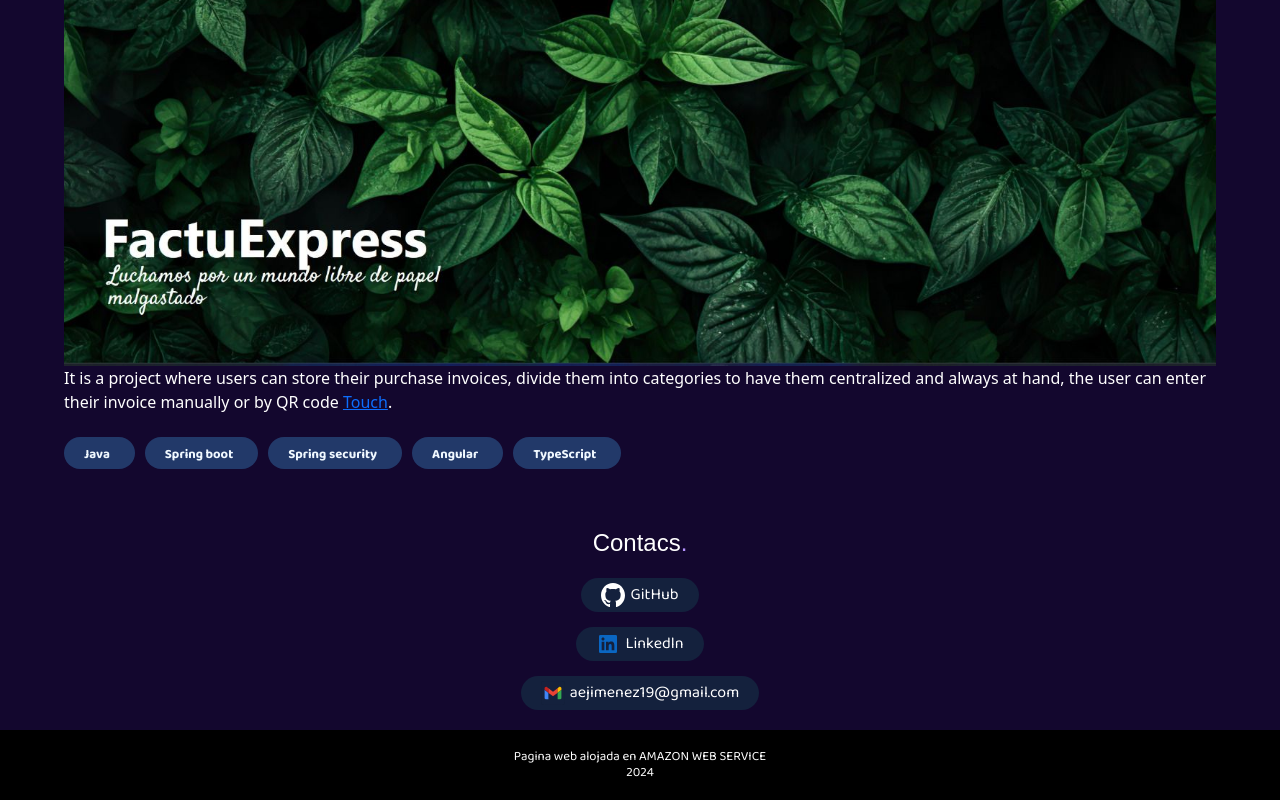
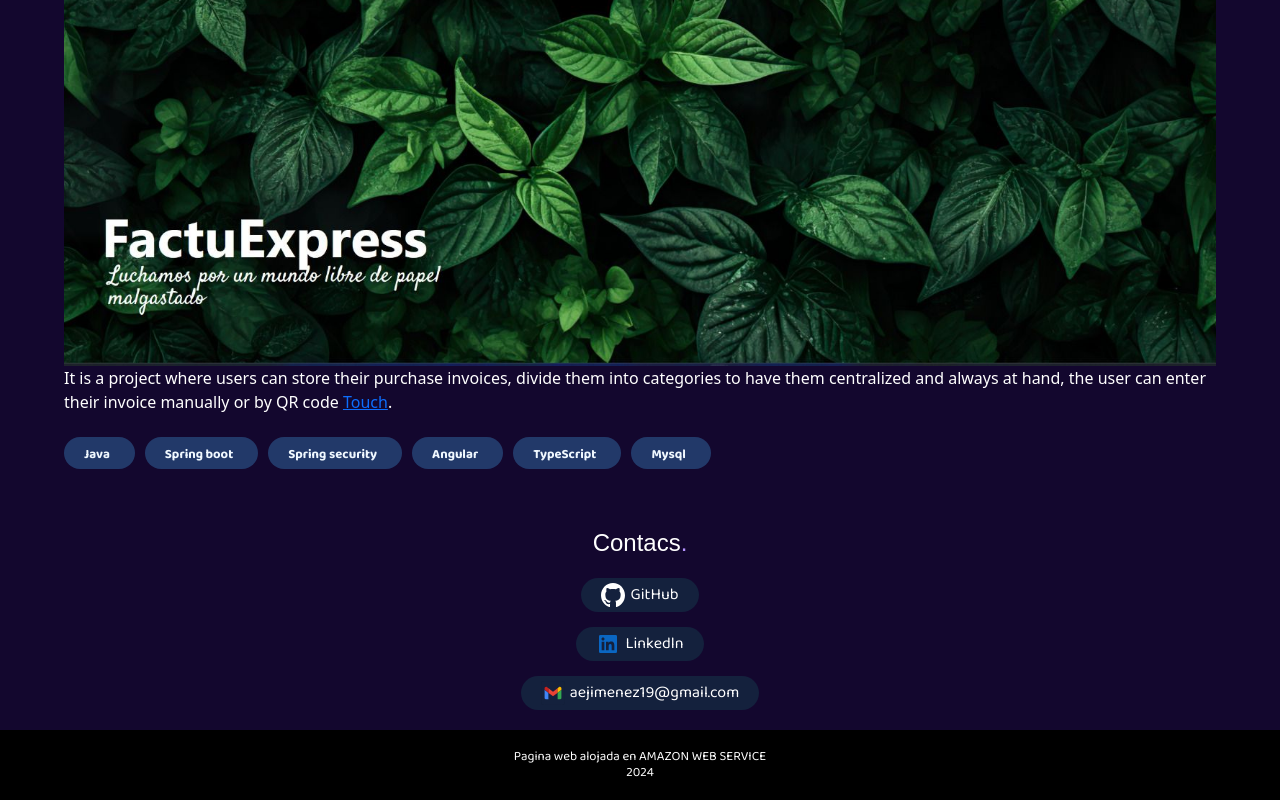
Before and after one commit to aejimenez19/Portafolio, an Angular app: page / in a window 1280 px wide. Shown: the part 783-1583 px from the top of the page. Built offline with nearby package versions, Linux system fonts and the light colour scheme; a web font is replaced by a local one.

Commit message:
ajustando url del proyecto y perfil de github

```diff
--- a/src/app/components/contacs/contacs.component.html
+++ b/src/app/components/contacs/contacs.component.html
@@ -1,7 +1,7 @@
 <app-title titulo="Contacs" />
 <div class="constacs ">
     <div class="content-contac">
-        <a href="https://github.com/Alvarojj" target="_blank" rel="noopener noreferrer" class="contac">
+        <a href="https://github.com/aejimenez19" target="_blank" rel="noopener noreferrer" class="contac">
             <img src="assets/github.svg" alt="">
             GitHub
         </a>
--- a/src/app/components/projects/project/project.component.html
+++ b/src/app/components/projects/project/project.component.html
@@ -11,4 +11,5 @@
     <app-tecnologias title="Spring security"/>
     <app-tecnologias title="Angular"/>
     <app-tecnologias title="TypeScript"/>
+    <app-tecnologias title="Mysql" />
 </div>
--- a/src/app/components/projects/projects.component.html
+++ b/src/app/components/projects/projects.component.html
@@ -3,5 +3,5 @@
     <app-project titleProject="FactuExpress"
     description="It is a project where users can store their purchase invoices, divide them into categories to have them centralized and always at hand, the user can enter their invoice manually or by QR code"
     img="FacutExpress.jpg"
-    url="https://github.com/Alvarojj/Front-FactuExpress"/>
+    url="https://github.com/Alvarojj/FactuExpress"/>
 </div>
```
